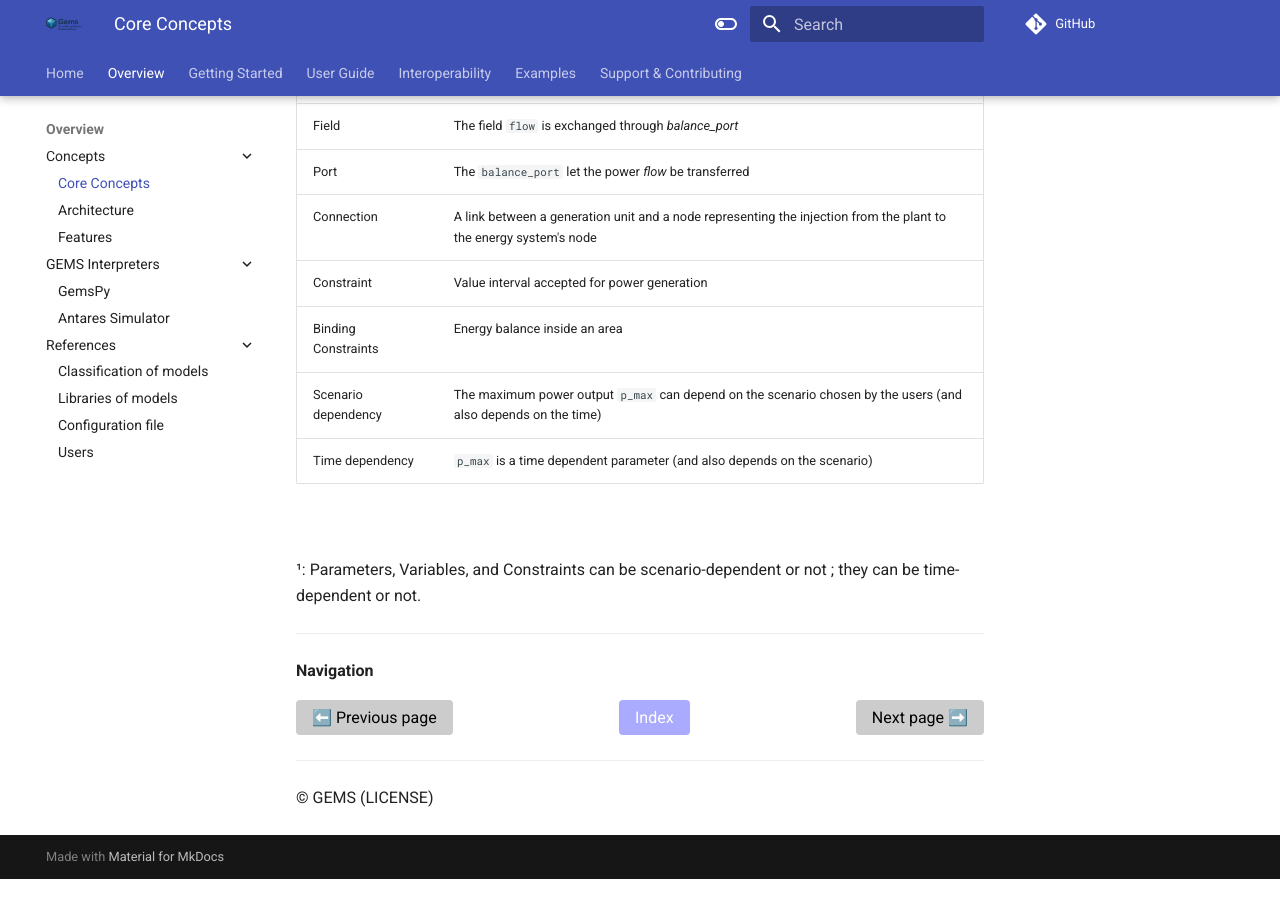
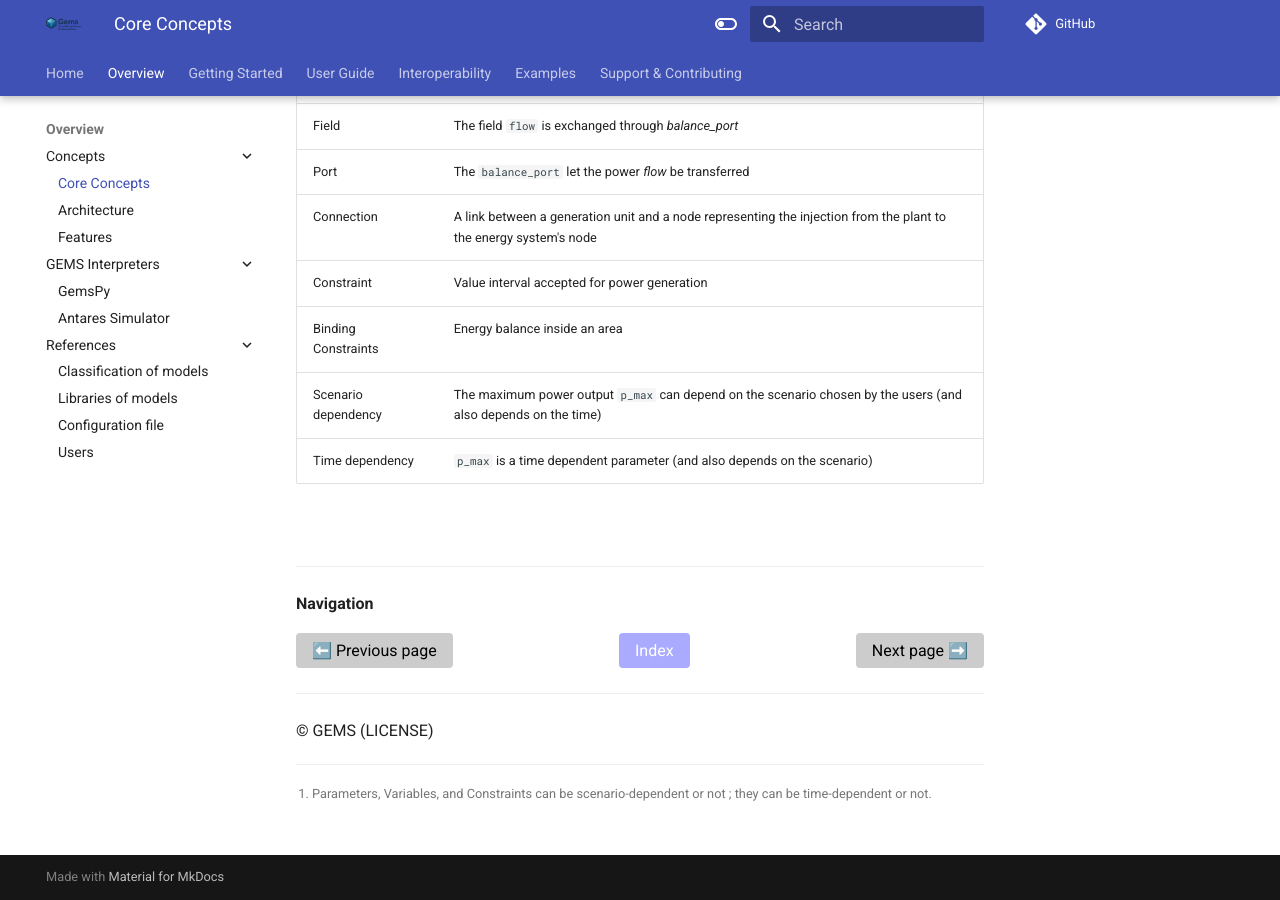
Before and after one commit to AntaresSimulatorTeam/GEMS, an MkDocs documentation site: the page built from doc/1_Overview/Concepts/1_core concepts.md, in a window 1280 px wide and 900 px high, scrolled down 2237 px. Built offline with MkDocs 1.6.1 and Material for MkDocs 9.7.7, drawn with Linux system fonts in a browser that asks for light colours; comment, search, counter and statistics services are not loaded; before the commit the page ends 3116 px from its top, so only the background shows below that; some of the changed lines change nothing that is shown; some of the changed text lies outside the part shown.

Commit message:
implement footnotes in a previous file

```diff
--- a/doc/1_Overview/Concepts/1_core concepts.md
+++ b/doc/1_Overview/Concepts/1_core concepts.md
@@ -20,17 +20,17 @@
 
 They are defined by *variables*, *parameters*, *ports*, and *constraints*. [Examples are provided in the User Guide section.](../../3_User%20Guide/1_syntax.md#model%20definition%20%28from%20system.yml%29)
 
-- **Variables ¹** are abstract mathematical variables of a model, whose values are optimized by the solver. The optimization problem is to find the best set of variables based on their configuration.
+- **Variables [^1]** are abstract mathematical variables of a model, whose values are optimized by the solver. The optimization problem is to find the best set of variables based on their configuration.
 
-- **Parameters ¹** are data declared in the model, and their values are specific for each component.
+- **Parameters [^1]** are data declared in the model, and their values are specific for each component.
 
 - **Expression** is a mathematical formula used to specify a model's behavior, constraints, and contribution to the overall optimization problem.
 
-- **Constraints ¹** are mathematical conditions that restrict the values of variables.
+- **Constraints [^1]** are mathematical conditions that restrict the values of variables.
 
 - **Ports** are communication interfaces for exchanging several expressions between different components, called **fields**. Thus, they let components share information between each other.
 
-- **Binding Constraints ¹** are constraints that link expressions shared between components through ports.
+- **Binding Constraints [^1]** are constraints that link expressions shared between components through ports.
 
 <br/>
 <br/>
@@ -44,7 +44,7 @@
 Their configuration consists of:
 
 - **Model ID** is the reference to the model that the component uses.
-- **Parameter value ¹** is set by users.
+- **Parameter value [^1]** is set by users.
 
 **Connections** are the links between two components' ports. Connections are typed.
 
@@ -79,7 +79,7 @@
 
 <br/>
 
-¹: Parameters, Variables, and Constraints can be scenario-dependent or not ; they can be time-dependent or not.
+[^1]: Parameters, Variables, and Constraints can be scenario-dependent or not ; they can be time-dependent or not.
 
 ---
 
```
